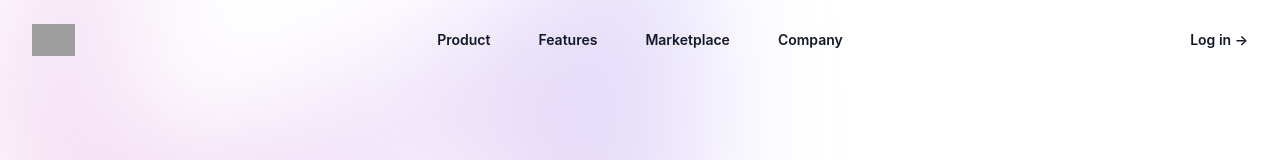
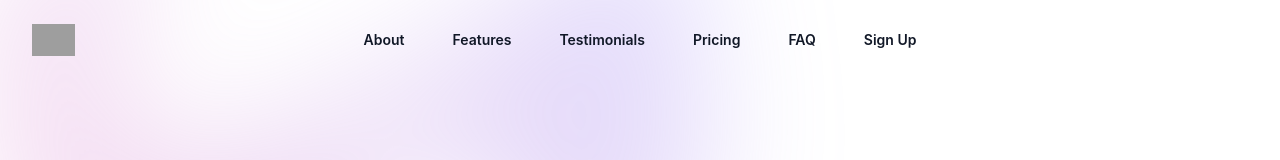
Before and after one commit to ethanfree23/huboem_marketing_page, a React (Create React App) app: page / in a window 1280 px wide. Shown: the top 160 px of the page. Built offline with nearby package versions, Linux system fonts and the light colour scheme; grey boxes are pictures that could not be loaded.

Commit message:
nav links to parts of page

```diff
--- a/src/App.js
+++ b/src/App.js
@@ -11,10 +11,12 @@ import {
 import { CheckIcon } from '@heroicons/react/20/solid'
 
 const navigation = [
-  { name: 'Product', href: '#' },
-  { name: 'Features', href: '#' },
-  { name: 'Marketplace', href: '#' },
-  { name: 'Company', href: '#' },
+  { name: 'About', href: '#about-section' },
+  { name: 'Features', href: '#features-section' },
+  { name: 'Testimonials', href: '#testimonials-section' },
+  { name: 'Pricing', href: '#pricing-section' },
+  { name: 'FAQ', href: '#faq-section' },
+  { name: 'Sign Up', href: '#signup-section' },
 ]
 const features = [
   {
@@ -44,26 +46,25 @@ const features = [
 ]
 const tiers = [
   {
-    name: 'Freelancer',
+    name: 'Base Level',
     id: 'tier-freelancer',
     href: '#',
-    priceMonthly: '$24',
-    description: 'The essentials to provide your best work for clients.',
-    features: ['5 products', 'Up to 1,000 subscribers', 'Basic analytics', '48-hour support response time'],
+    priceMonthly: '$0',
+    description: 'The essentials to provide documentation access for your customers.',
+    features: ['Documents-only', 'Up to 50 licenses', 'No analytics', '48-hour+ support response time'],
     mostPopular: false,
   },
   {
     name: 'Startup',
     id: 'tier-startup',
     href: '#',
-    priceMonthly: '$32',
+    priceMonthly: '$1',
     description: 'A plan that scales with your rapidly growing business.',
     features: [
-      '25 products',
-      'Up to 10,000 subscribers',
-      'Advanced analytics',
+      'Ordering capabilities',
+      'Analytics and reporting',
       '24-hour support response time',
-      'Marketing automations',
+      'Recurring order automation capability',
     ],
     mostPopular: true,
   },
@@ -71,14 +72,14 @@ const tiers = [
     name: 'Enterprise',
     id: 'tier-enterprise',
     href: '#',
-    priceMonthly: '$48',
+    priceMonthly: '?',
     description: 'Dedicated support and infrastructure for your company.',
     features: [
-      'Unlimited products',
-      'Unlimited subscribers',
+      'Unlimited access to each machine',
+      'Unlimited advanced features',
       'Advanced analytics',
       '1-hour, dedicated support response time',
-      'Marketing automations',
+      'Free integrations',
     ],
     mostPopular: false,
   },
@@ -159,9 +160,9 @@ function App() {
             ))}
           </div>
           <div className="hidden lg:flex lg:flex-1 lg:justify-end">
-            <a href="#" className="text-sm font-semibold leading-6 text-gray-900">
+            {/* <a href="#" className="text-sm font-semibold leading-6 text-gray-900">
               Log in <span aria-hidden="true">&rarr;</span>
-            </a>
+            </a> */}
           </div>
         </nav>
         <Dialog as="div" className="lg:hidden" open={mobileMenuOpen} onClose={setMobileMenuOpen}>
@@ -199,12 +200,12 @@ function App() {
                   ))}
                 </div>
                 <div className="py-6">
-                  <a
+                  {/* <a
                     href="#"
                     className="-mx-3 block rounded-lg px-3 py-2.5 text-base font-semibold leading-7 text-gray-900 hover:bg-gray-50"
                   >
                     Log in
-                  </a>
+                  </a> */}
                 </div>
               </div>
             </div>
@@ -230,7 +231,7 @@ function App() {
           <div className="py-24 sm:py-32">
             <div className="mx-auto max-w-7xl px-6 lg:px-8">
               <div className="mx-auto max-w-2xl text-center">
-                <h1 className="text-4xl font-bold tracking-tight text-gray-900 sm:text-6xl">
+                <h1 id="about-section" className="text-4xl font-bold tracking-tight text-gray-900 sm:text-6xl">
                   Deploy to the cloud with confidence
                 </h1>
                 <p className="mt-6 text-lg leading-8 text-gray-600">
@@ -331,7 +332,7 @@ function App() {
         {/* Feature section */}
         <div className="mx-auto mt-32 max-w-7xl px-6 sm:mt-56 lg:px-8">
           <div className="mx-auto max-w-2xl lg:text-center">
-            <h2 className="text-base font-semibold leading-7 text-indigo-600">Deploy faster</h2>
+            <h2 id="features-section" className="text-base font-semibold leading-7 text-indigo-600">Deploy faster</h2>
             <p className="mt-2 text-3xl font-bold tracking-tight text-gray-900 sm:text-4xl">
               Everything you need to deploy your app
             </p>
@@ -358,7 +359,7 @@ function App() {
         </div>
 
         {/* Testimonial section */}
-        <div className="mx-auto mt-32 max-w-7xl sm:mt-56 sm:px-6 lg:px-8">
+        <div id="testimonials-section" className="mx-auto mt-32 max-w-7xl sm:mt-56 sm:px-6 lg:px-8">
           <div className="relative overflow-hidden bg-gray-900 px-6 py-20 shadow-xl sm:rounded-3xl sm:px-10 sm:py-24 md:px-12 lg:px-20">
             <img
               className="absolute inset-0 h-full w-full object-cover brightness-150 saturate-0"
@@ -410,7 +411,7 @@ function App() {
         <div className="py-24 sm:pt-48">
           <div className="mx-auto max-w-7xl px-6 lg:px-8">
             <div className="mx-auto max-w-4xl text-center">
-              <h2 className="text-base font-semibold leading-7 text-indigo-600">Pricing</h2>
+              <h2 id="pricing-section" className="text-base font-semibold leading-7 text-indigo-600">Pricing</h2>
               <p className="mt-2 text-4xl font-bold tracking-tight text-gray-900 sm:text-5xl">
                 Pricing plans for teams of&nbsp;all&nbsp;sizes
               </p>
@@ -450,7 +451,7 @@ function App() {
                     <p className="mt-4 text-sm leading-6 text-gray-600">{tier.description}</p>
                     <p className="mt-6 flex items-baseline gap-x-1">
                       <span className="text-4xl font-bold tracking-tight text-gray-900">{tier.priceMonthly}</span>
-                      <span className="text-sm font-semibold leading-6 text-gray-600">/month</span>
+                      <span className="text-sm font-semibold leading-6 text-gray-600">/machine</span>
                     </p>
                     <ul role="list" className="mt-8 space-y-3 text-sm leading-6 text-gray-600">
                       {tier.features.map((feature) => (
@@ -480,7 +481,7 @@ function App() {
         </div>
 
         {/* FAQs */}
-        <div className="mx-auto max-w-2xl divide-y divide-gray-900/10 px-6 pb-8 sm:pb-24 sm:pt-12 lg:max-w-7xl lg:px-8 lg:pb-32">
+        <div id="faq-section" className="mx-auto max-w-2xl divide-y divide-gray-900/10 px-6 pb-8 sm:pb-24 sm:pt-12 lg:max-w-7xl lg:px-8 lg:pb-32">
           <h2 className="text-2xl font-bold leading-10 tracking-tight text-gray-900">Frequently asked questions</h2>
           <dl className="mt-10 space-y-8 divide-y divide-gray-900/10">
             {faqs.map((faq) => (
@@ -508,7 +509,7 @@ function App() {
               }}
             />
           </div>
-          <div className="mx-auto max-w-2xl text-center">
+          <div id="signup-section" className="mx-auto max-w-2xl text-center">
             <h2 className="text-3xl font-bold tracking-tight text-gray-900 sm:text-4xl">
               Boost your productivity.
               <br />
```
